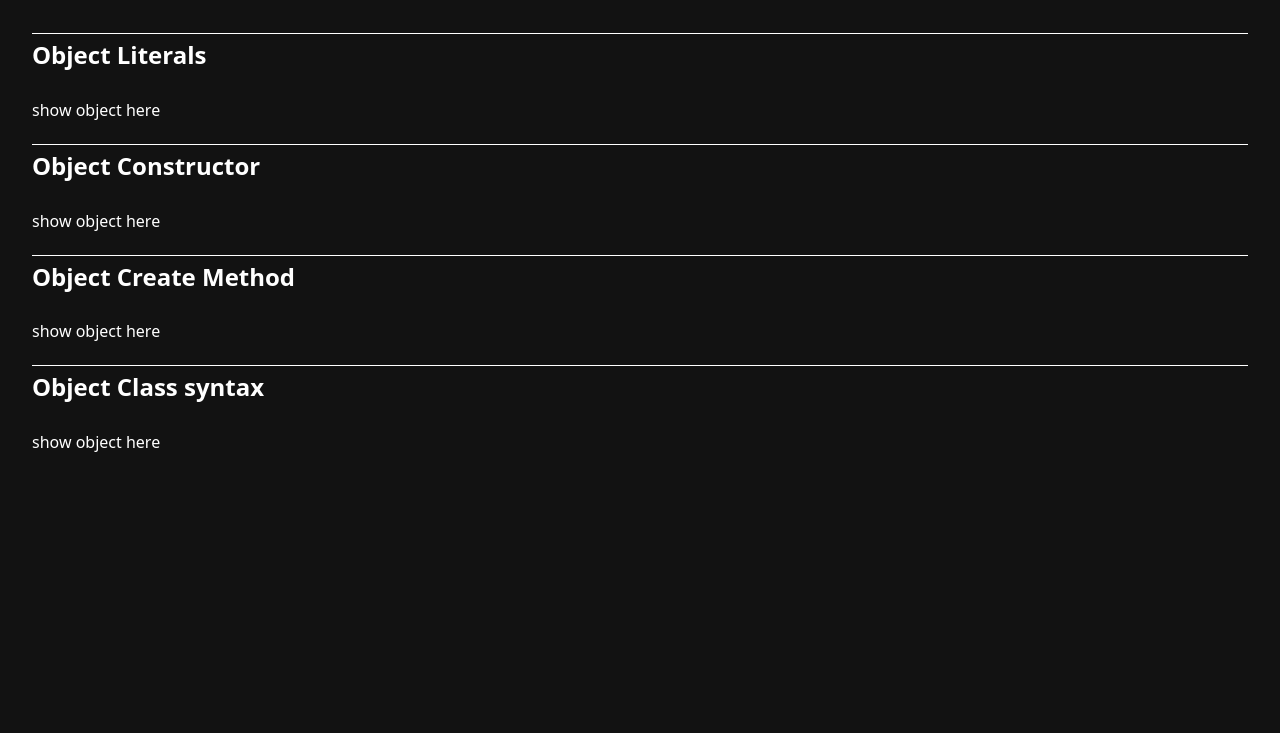
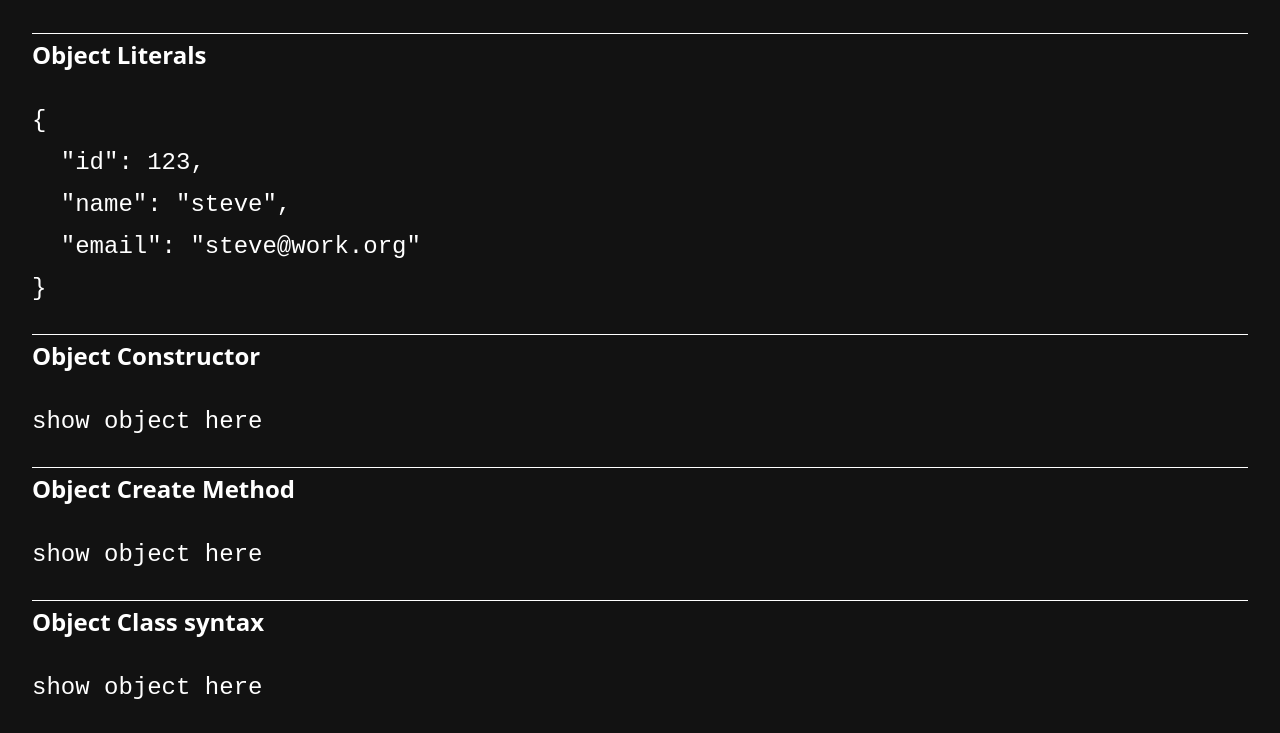
Before and after one commit to prof3ssorSt3v3/turbo-octo-garbanzo, a plain HTML site: page index.html in a window 1280 px wide. Shown: the part 75-808 px from the top of the page. Drawn offline with Linux system fonts and the light colour scheme.

Commit message:
add buildLiteral function and formatting of first JSON string. Also change p to pre

```diff
--- a/css/main.css
+++ b/css/main.css
@@ -29,4 +29,8 @@ main {
   h2 {
     border-top: 1px solid currentColor;
   }
+  pre {
+    font-size: 1.5rem;
+    font-family: monospace;
+  }
 }
--- a/index.html
+++ b/index.html
@@ -13,13 +13,13 @@
     </header>
     <main>
       <h2>Object Literals</h2>
-      <p id="literals">show object here</p>
+      <pre id="literals">show object here</pre>
       <h2>Object Constructor</h2>
-      <p id="constructors">show object here</p>
+      <pre id="constructors">show object here</pre>
       <h2>Object Create Method</h2>
-      <p id="creates">show object here</p>
+      <pre id="creates">show object here</pre>
       <h2>Object Class syntax</h2>
-      <p id="classes">show object here</p>
+      <pre id="classes">show object here</pre>
     </main>
   </body>
 </html>
--- a/js/main.js
+++ b/js/main.js
@@ -8,6 +8,12 @@
 
 function buildLiteral() {
   let parent = document.getElementById('literals');
+  let obj = {
+    id: 123,
+    name: 'steve',
+    email: 'steve@work.org',
+  };
+  parent.textContent = JSON.stringify(obj, null, 2);
 }
 
 function buildWithConstructor() {
```
